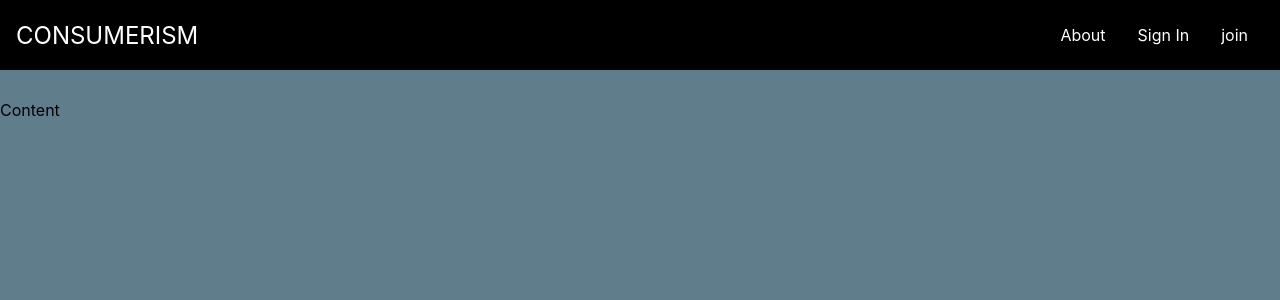
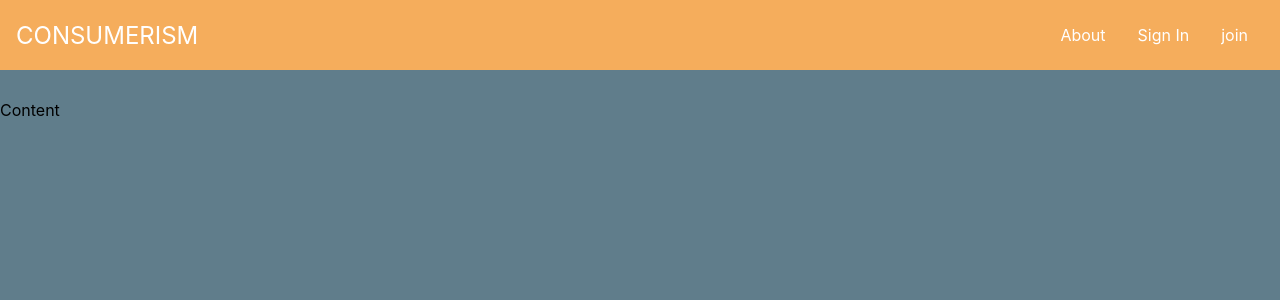
Before and after one commit to GN101/consumerism_app, a React (Create React App) app: page / in a window 1280 px wide. Shown: the top 300 px of the page. Built offline with nearby package versions, Linux system fonts and the light colour scheme.

Commit message:
Fixed linter warnings and list styling

```diff
--- a/src/App.js
+++ b/src/App.js
@@ -5,7 +5,7 @@ function App() {
   return (
     <div className="App">
       <Navbar />
-      <main style={{marginTop:'100px'}}>
+      <main style={{ marginTop: '100px' }}>
         <p>
           Content
         </p>
--- a/src/components/Navbar.css
+++ b/src/components/Navbar.css
@@ -3,7 +3,7 @@
   top:0;
   left:0;
   width: 100%;
-  background-color: black;
+  background-color: #F5AD5C;
   height: 70px;
 }
 
@@ -30,6 +30,7 @@
 }
 
 .navbar_navigation-item ul {
+  list-style-type: none;
   display: flex;
 }
 
--- a/src/components/Navbar.js
+++ b/src/components/Navbar.js
@@ -1,7 +1,7 @@
 import React from 'react';
 import './Navbar.css';
 
-const Navbar = props => (
+const Navbar = () => (
   <header className="navbar">
     <nav className="navbar_navigation">
       <div></div>
```
